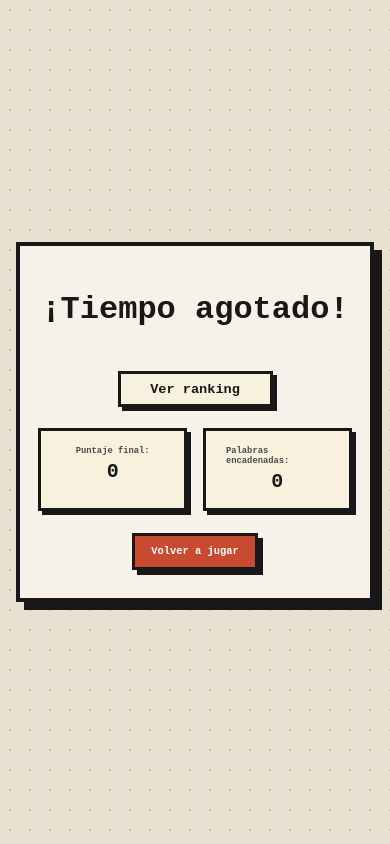
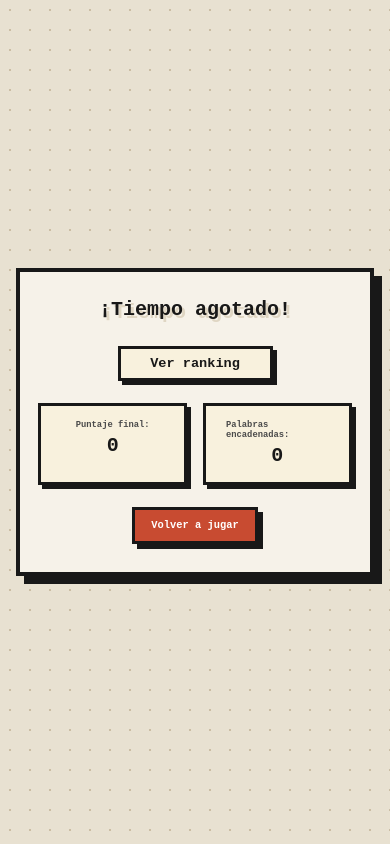
Before and after one commit to sabrinarodriguezfennema/unq-ui-sabrina-rodriguez-trabajo-final, a React (Vite) app: page /game-over in a window 390 px wide. Built offline with nearby package versions, Linux system fonts and the light colour scheme.

Commit message:
agrega estilos a la pagina de game over

```diff
--- a/src/App.css
+++ b/src/App.css
@@ -322,6 +322,14 @@
   background-color: #f6f2e9;
 }
 
+.game-over-container h1 {
+  font-size: 1.65rem;
+  line-height: 1.4;
+  color: #181818;
+  margin: 0;
+  text-shadow: 3px 3px 0px #dfd6c3;
+}
+
 @media (max-width: 520px) {
   .leaderboard-header .nav-link {
     align-self: center;
@@ -412,4 +420,8 @@
     padding: 0.55rem 0.45rem;
     word-break: break-word;
   }
+
+  .game-over-container h1 {
+    font-size: 1.25rem;
+  }
 }
```
